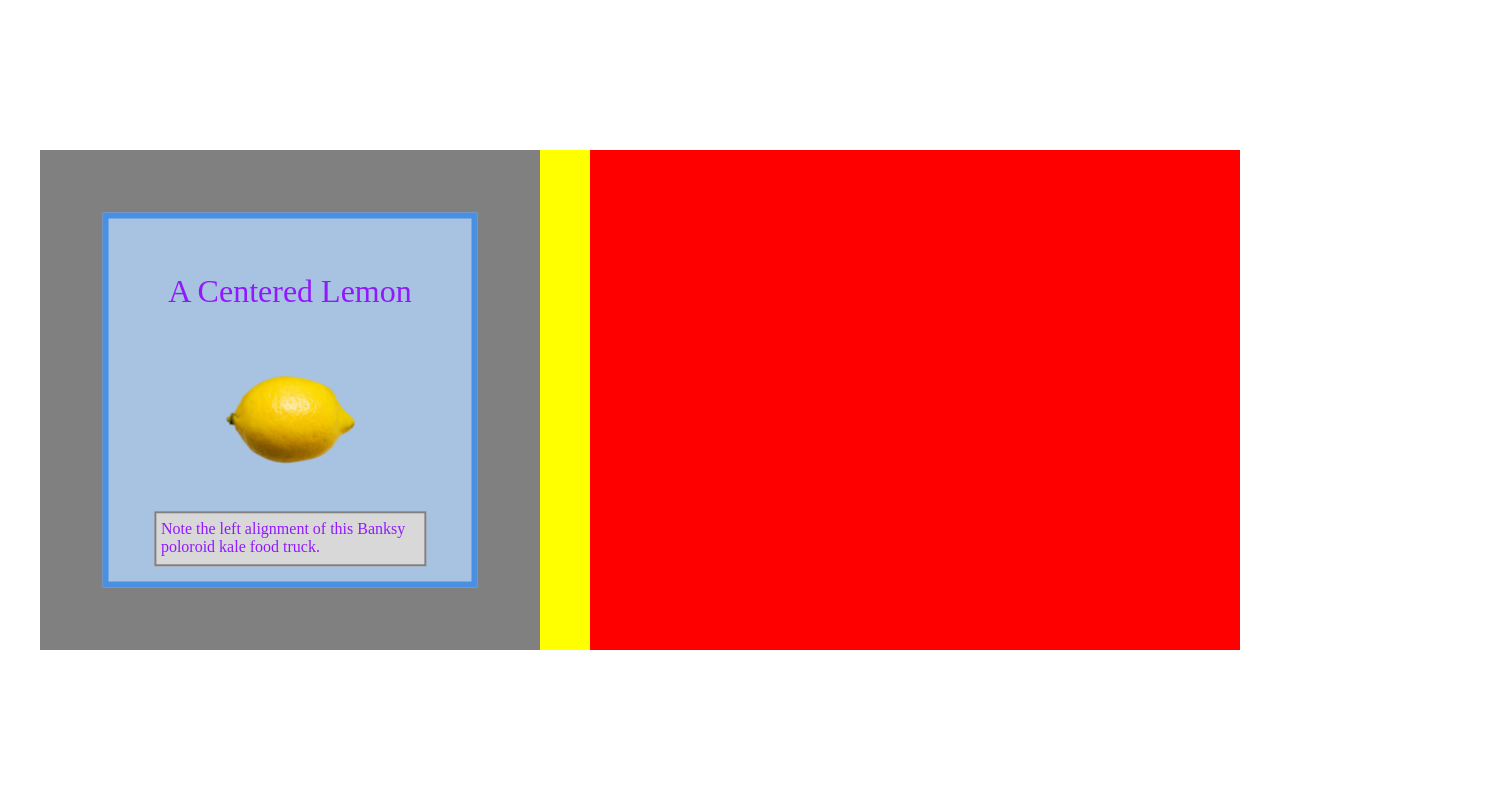
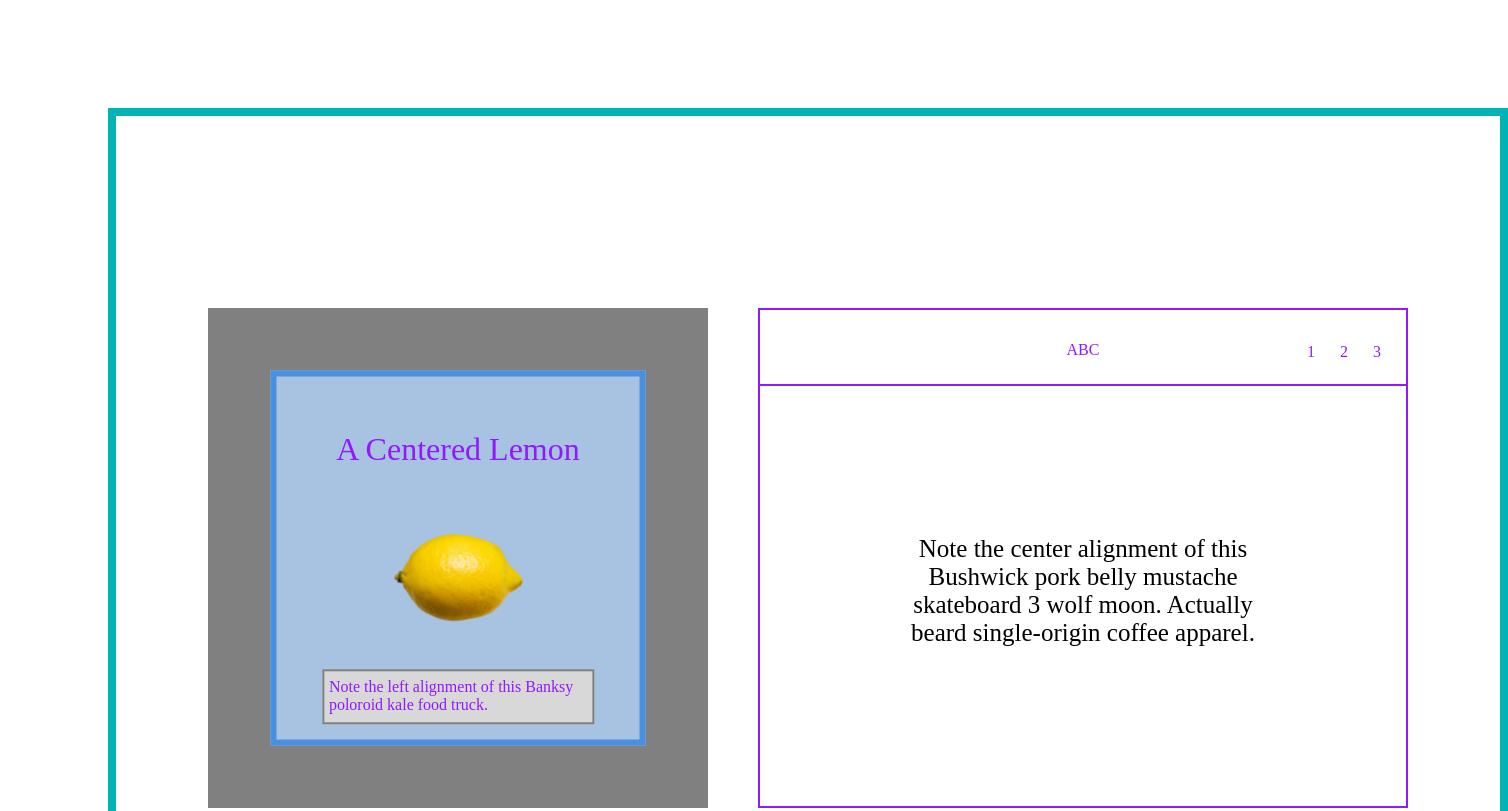
Before and after one commit to julianflood1/div-playground, a plain HTML site: page index.html in a window 1280 px wide. Shown: the top 811 px of the page, 1508 px wide, since content can reach past the window. Drawn offline with Linux system fonts and the light colour scheme.

Commit message:
finish div playground with centering techniques

```diff
--- a/css/styles.css
+++ b/css/styles.css
@@ -6,10 +6,18 @@
             box-sizing: border-box;
 }
 
+.border-div {
+  border: solid #00b3b4 8px;
+  width: 1400px;
+  height: 900px;
+  position: absolute;
+  margin: 100px;
+}
+
 .main-div{
   width: 1200px;
   height: 500px;
-  background-color: yellow;
+  background-color: white;
   position: absolute;
   top: 50%;
   left: 50%;
@@ -45,13 +53,13 @@
   border: grey solid 2px;
   color: #9219fd;
 }
-p {
+#lemon-text{
   margin: 0;
   position: absolute;
   top: 50%;
   transform: translate(0, -50%);
+  text-align: left;
   padding: 5px;
-  text-align: left;
 }
 img {
   position: relative;
@@ -73,6 +81,36 @@ h1 {
 .text-div {
   height: 500px;
   width: 650px;
-  background-color: red;
+  background-color: white;
   float: right;
+  border: solid 2px #9219fd;
 }
+.text-mini-div {
+  height: 60px;
+  width: 100%;
+  background-color: white;
+  border-bottom: solid 2px #9219fd;
+  text-align: center;
+}
+
+#ABC {
+  position: relative;
+  text-align: center;
+  color: #9219fd;
+  top: 15px;
+}
+#numbers {
+  position: relative;
+  text-align: right;
+  letter-spacing: 25px;
+  bottom: 17px;
+  color: #9219fd;
+}
+#main-text {
+  margin-left: auto;
+  margin-right: auto;
+  width: 15em;
+  font-size: 25px;
+  margin-top: 23%;
+  text-align: center;
+}
--- a/index.html
+++ b/index.html
@@ -5,20 +5,25 @@
     <link href="css/styles.css" rel="stylesheet" type="text/css">
   </head>
   <body>
+    <div class="border-div">
       <div class="main-div">
         <div class="text-div">
+          <div class="text-mini-div">
+          <p id="ABC">ABC</p>
+          <p id="numbers">123</p>
+          </div>
+          <p id="main-text">Note the center alignment of this Bushwick pork belly mustache skateboard 3 wolf moon. Actually beard single-origin coffee apparel.</p>
         </div>
         <div class="grey-div">
           <div class="blue-div">
             <h1> A Centered Lemon</h1>
             <div class="white-div">
-          <p>Note the left alignment of this Banksy poloroid kale food truck.</p>
+            <p id="lemon-text">Note the left alignment of this Banksy poloroid kale food truck.</p>
             </div>
             <img src="img/lemon.jpg" alt="picture of a lemon">
           </div>
         </div>
-
     </div>
-
+  </div>
   </body>
 </html>
```
Lines whose indentation alone changed are shown as unchanged.
